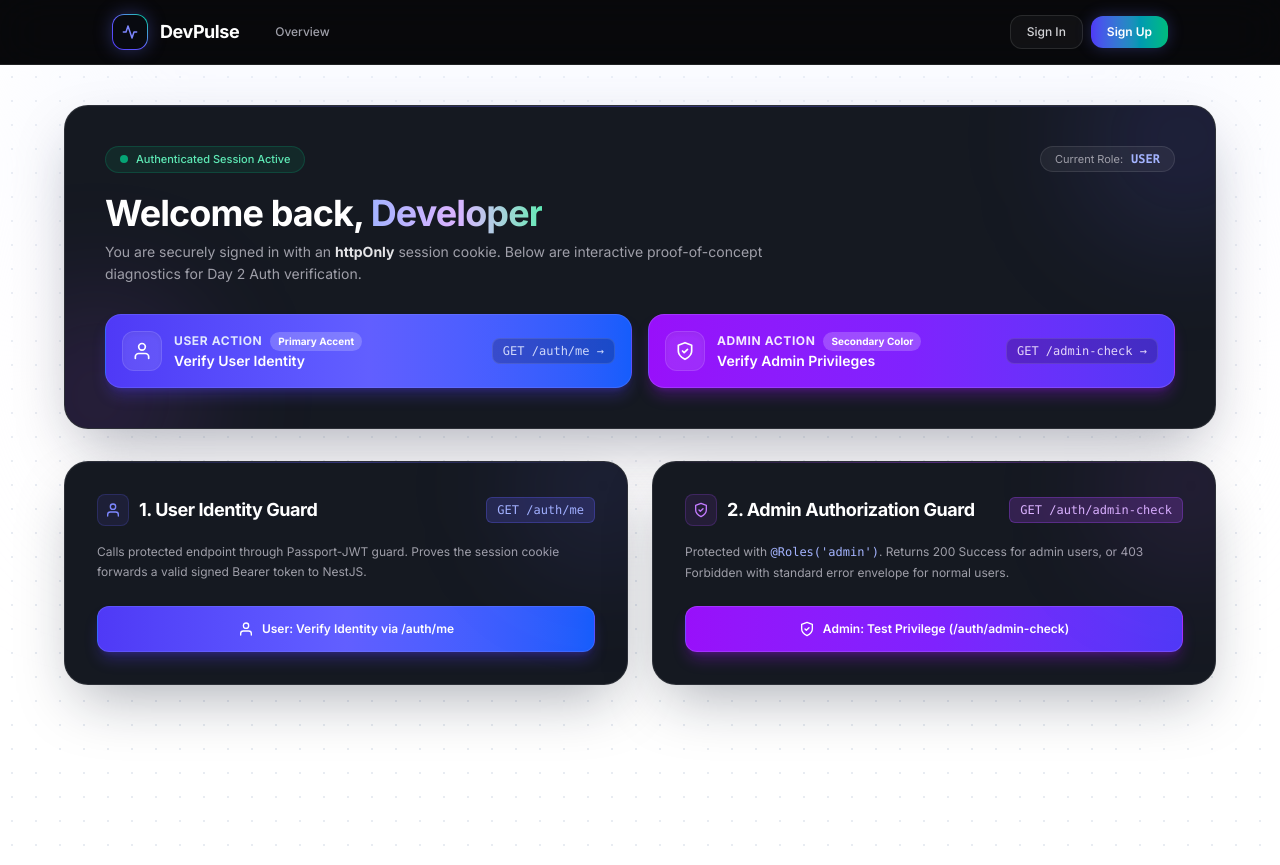
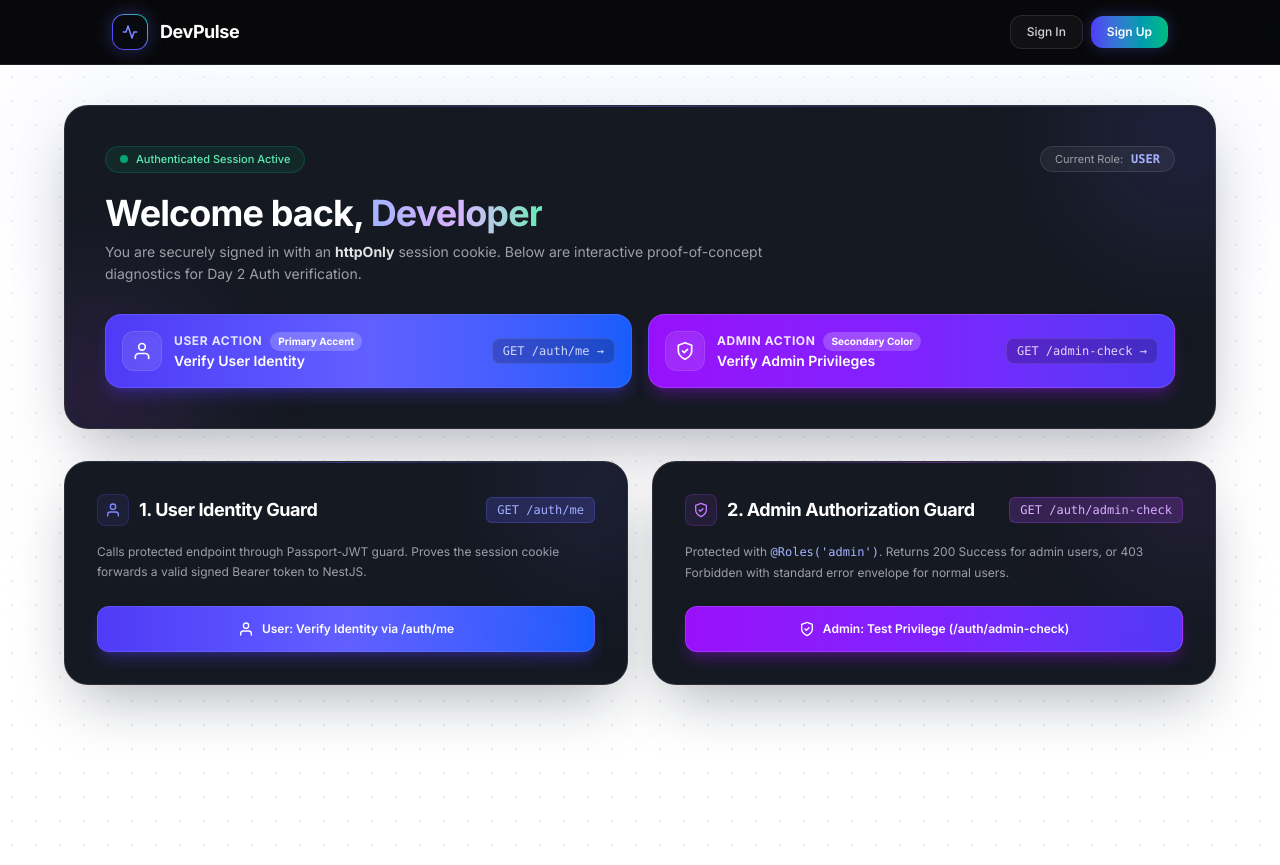
Before and after one commit to darksoul-atik/6S_Intern_Project, a Next.js app in the folder frontend/: page /dashboard in a window 1280 px wide. Built offline with nearby package versions, Linux system fonts and the light colour scheme; no server answers.

Commit message:
feat(frontend): remove unnecessary Overview nav link from Navbar

```diff
--- a/frontend/src/components/Navbar.tsx
+++ b/frontend/src/components/Navbar.tsx
@@ -42,16 +42,6 @@
 
           {/* Nav Links */}
           <nav className="hidden sm:flex items-center space-x-1">
-            <Link
-              href="/"
-              className={`rounded-lg px-3 py-1.5 text-xs font-medium transition-colors ${
-                pathname === '/'
-                  ? 'bg-white/10 text-white'
-                  : 'text-zinc-400 hover:text-zinc-200 hover:bg-white/5'
-              }`}
-            >
-              Overview
-            </Link>
             {isAuthenticated && (
               <Link
                 href="/dashboard"
```
